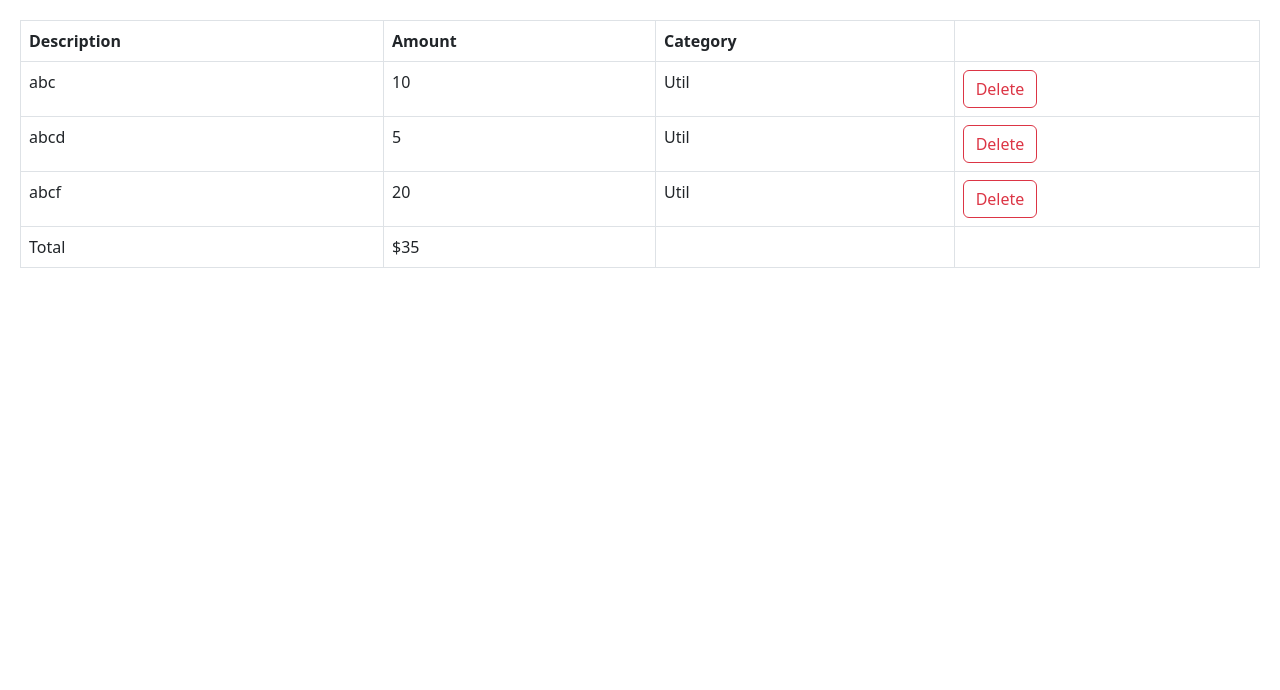
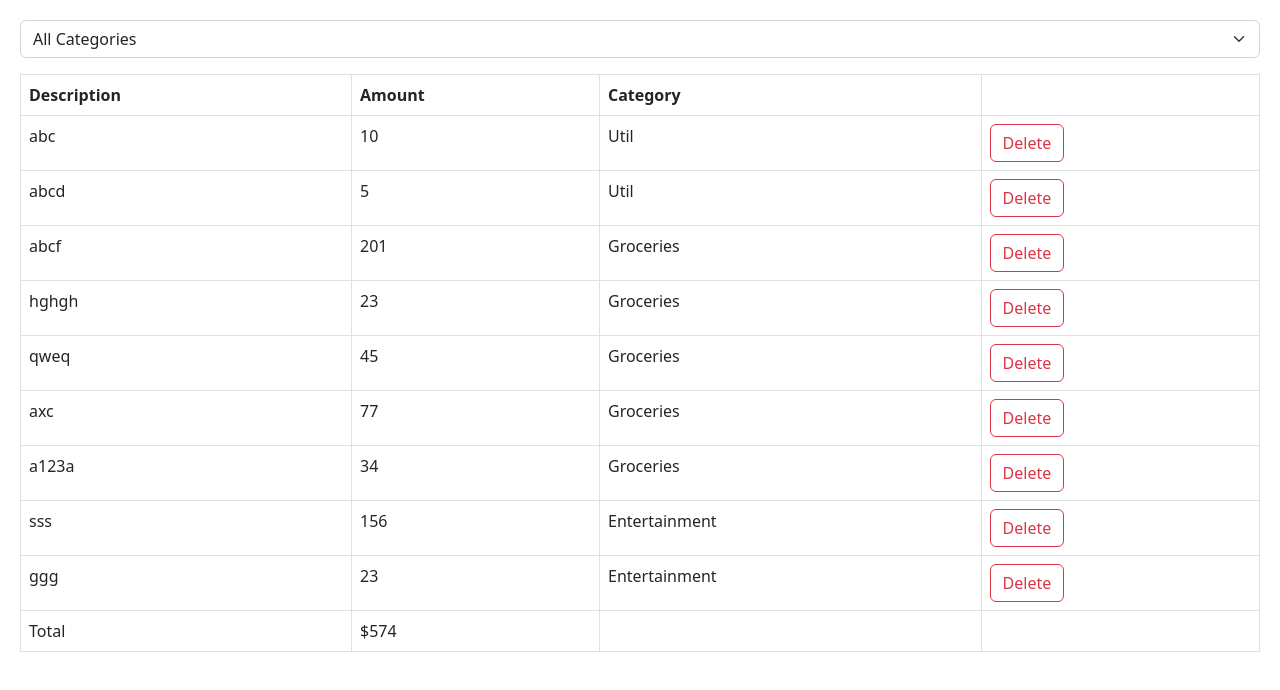
Before and after one commit to ishara9/ReactPOC, a React (Vite) app: page / in a window 1280 px wide. Shown: the top 690 px of the page. Built offline with nearby package versions, Linux system fonts and the light colour scheme.

Commit message:
ExpenseTrack project 2 - Expense Filter

```diff
--- a/src/App.tsx
+++ b/src/App.tsx
@@ -5,13 +5,26 @@ import Form from "./components/Form/Form";
 import MyDocument from "./components/ReactPDF/ReactPDFTool";
 import ExpenseList from "./expense-tracker/components/ExpenseList";
 import { useState } from "react";
+import ExpenseFilter from "./expense-tracker/components/ExpenseFilter";
 
 function App() {
+  const [selectedCategory, setSelectedCategory] = useState("");
+
   const [expenses, setExpenses] = useState([
     { id: 1, description: "abc", amount: 10, category: "Util" },
     { id: 2, description: "abcd", amount: 5, category: "Util" },
-    { id: 3, description: "abcf", amount: 20, category: "Util" },
+    { id: 3, description: "abcf", amount: 201, category: "Groceries" },
+    { id: 4, description: "hghgh", amount: 23, category: "Groceries" },
+    { id: 5, description: "qweq", amount: 45, category: "Groceries" },
+    { id: 6, description: "axc", amount: 77, category: "Groceries" },
+    { id: 7, description: "a123a", amount: 34, category: "Groceries" },
+    { id: 8, description: "sss", amount: 156, category: "Entertainment" },
+    { id: 9, description: "ggg", amount: 23, category: "Entertainment" },
   ]);
+
+  const visibleExpenses = selectedCategory
+    ? expenses.filter((e) => e.category === selectedCategory)
+    : expenses;
 
   return (
     <>
@@ -33,9 +46,16 @@ function App() {
         <MyDocument />
       </PDFViewer> */}
       <div>
+        <div className="mb-3">
+          <ExpenseFilter
+            onSelectCategory={(category) => setSelectedCategory(category)}
+          />
+        </div>
         <ExpenseList
-          expenses={expenses}
-          onDelete={(id: number) => setExpenses(expenses.filter(e=> e.id !== id))}
+          expenses={visibleExpenses}
+          onDelete={(id: number) =>
+            setExpenses(expenses.filter((e) => e.id !== id))
+          }
         ></ExpenseList>
       </div>
     </>
--- /dev/null
+++ b/src/expense-tracker/components/ExpenseFilter.tsx
@@ -0,0 +1,21 @@
+import React from "react";
+
+interface Props {
+  onSelectCategory: (category: string) => void;
+}
+
+const ExpenseFilter = ({ onSelectCategory }: Props) => {
+  return (
+    <select
+      className="form-select"
+      onChange={(event) => onSelectCategory(event.target.value)}
+    >
+      <option value="">All Categories</option>
+      <option value="Groceries">Groceries</option>
+      <option value="Util">Util</option>
+      <option value="Entertainment">Entertainment</option>
+    </select>
+  );
+};
+
+export default ExpenseFilter;
--- a/src/expense-tracker/components/ExpenseList.tsx
+++ b/src/expense-tracker/components/ExpenseList.tsx
@@ -13,6 +13,7 @@ interface Props {
 }
 
 const ExpenseList = ({ expenses, onDelete }: Props) => {
+  if (expenses.length === 0) return;
   return (
     <table className="table table-bordered">
       <thead>
```
